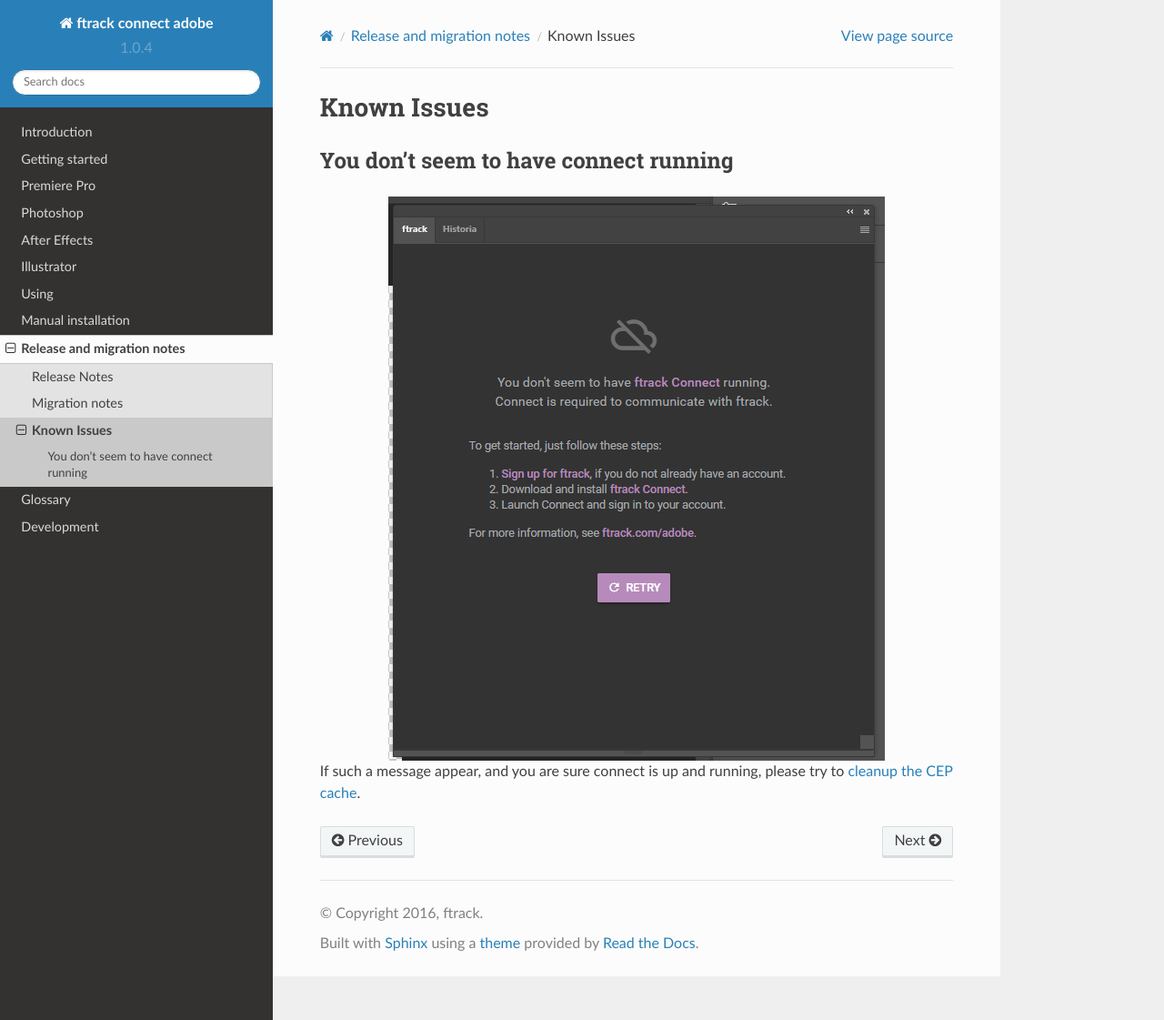
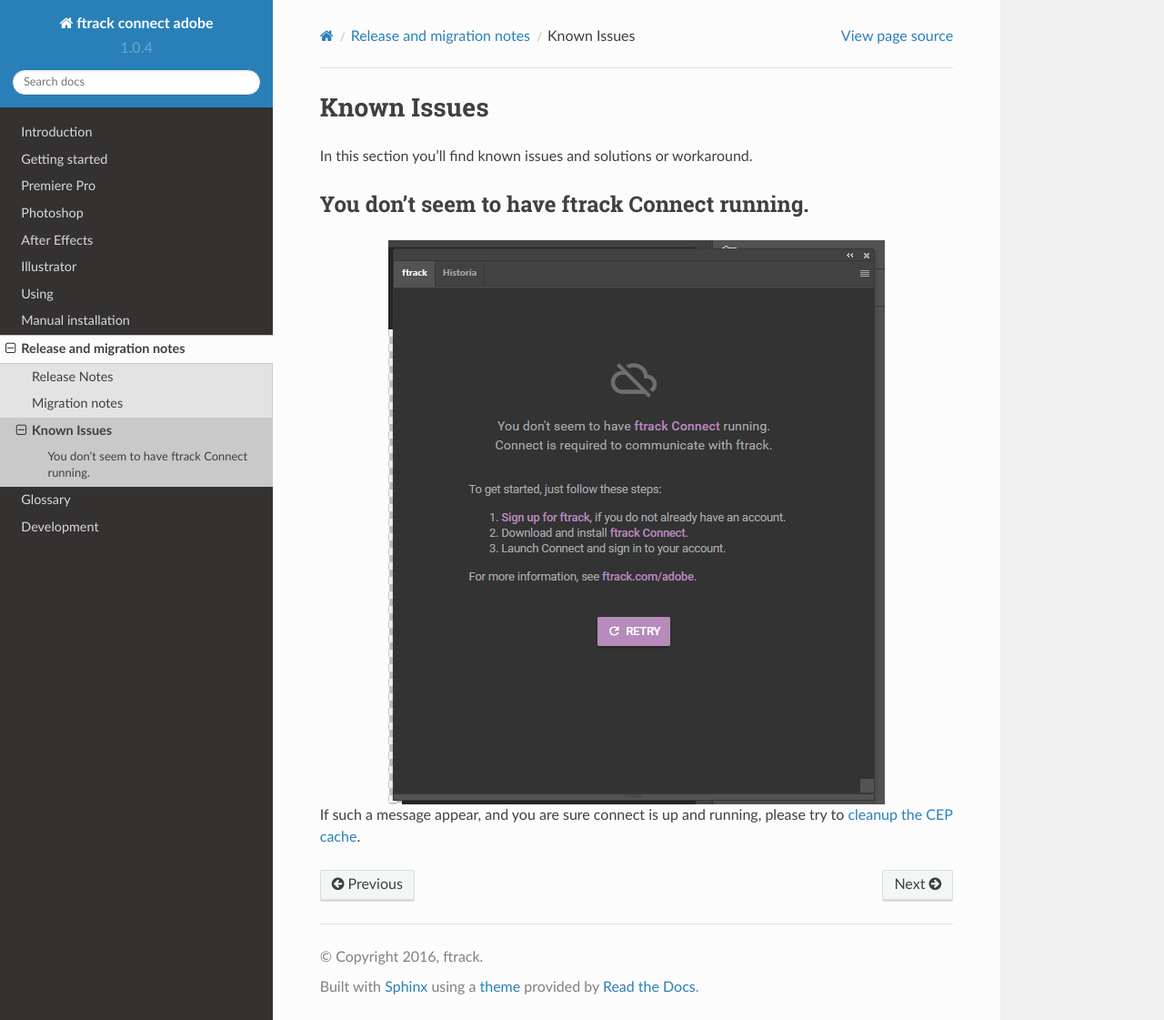
Before and after one commit to ftrackhq/ftrack-connect-spark-adobe, a Sphinx documentation site: the page built from doc/release/known_issues.rst, in a window 1280 px wide and 1121 px high. Shown: the whole window at 91% size. Built offline with Sphinx 7.4.7 and the Read the Docs theme 2.0.0, drawn with Linux system fonts in a browser that asks for light colours.

Commit message:
update known issue

```diff
--- a/doc/release/known_issues.rst
+++ b/doc/release/known_issues.rst
@@ -7,11 +7,14 @@
 Known Issues
 ************
 
-You don't seem to have connect running
-======================================
+In this section you'll find known issues and solutions or workaround.
 
+
+You don't seem to have ftrack Connect running.
+==============================================
 
 .. figure:: /image/not_connect.png
    :align: center
 
-If such a message appear, and you are sure connect is up and running, please try to `cleanup the CEP cache <https://github.com/Adobe-CEP/CEP-Resources/blob/master/CEP_8.x/Documentation/CEP%208.0%20HTML%20Extension%20Cookbook.md#http-cookie>`_.
+If such a message appear, and you are sure connect is up and running,
+please try to `cleanup the CEP cache <https://github.com/Adobe-CEP/CEP-Resources/blob/master/CEP_8.x/Documentation/CEP%208.0%20HTML%20Extension%20Cookbook.md#http-cookie>`_.
```
